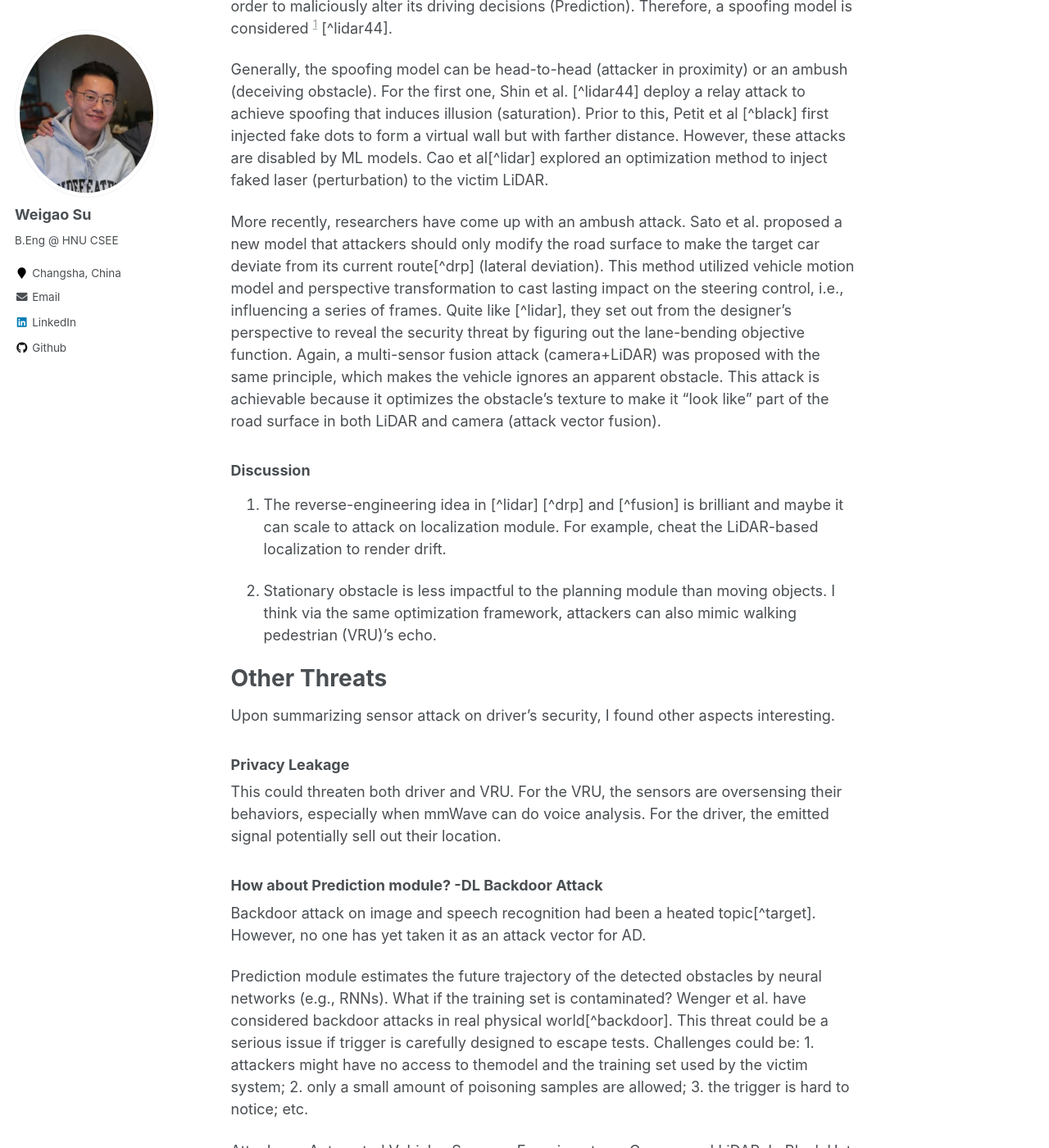
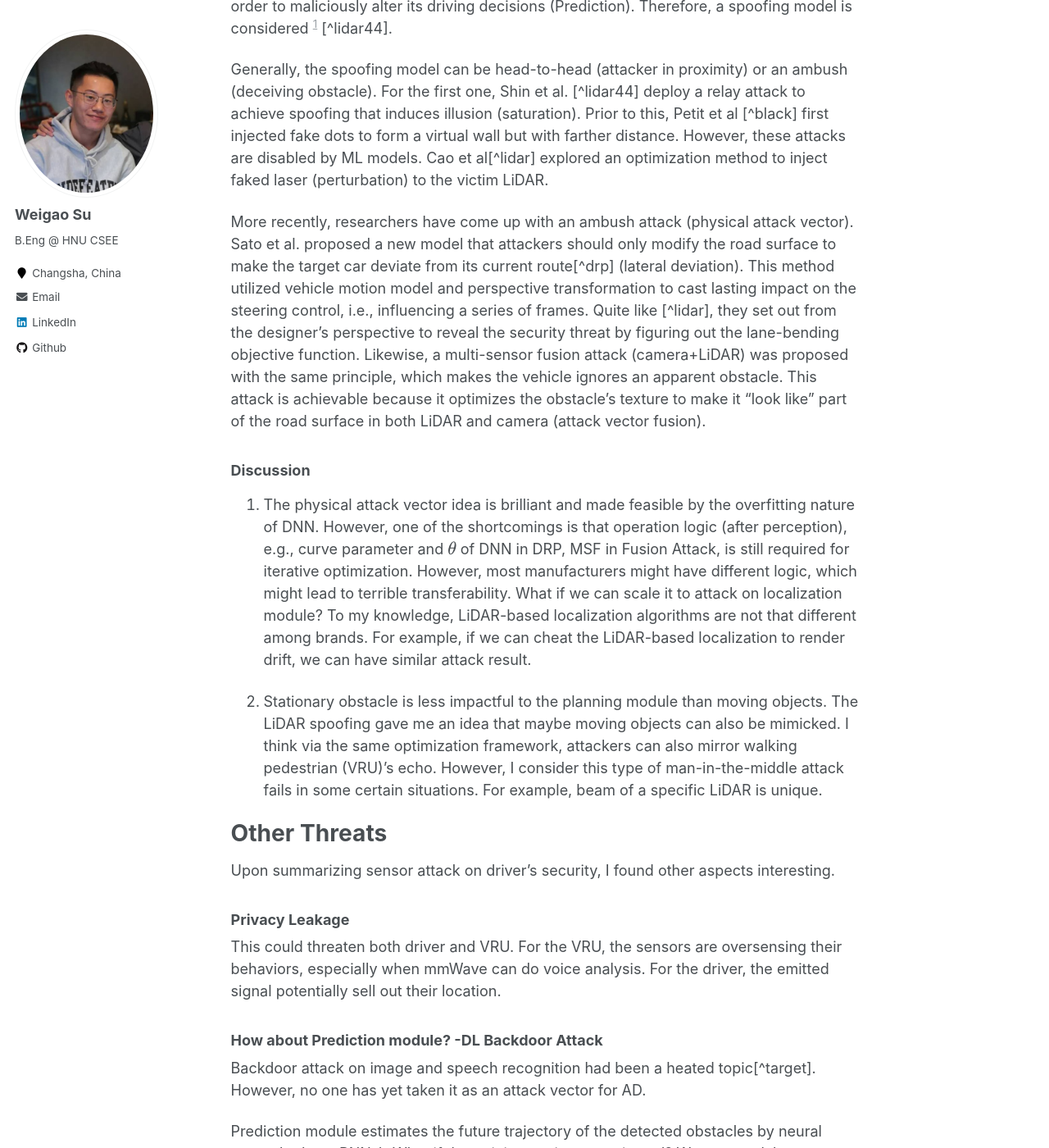
Before and after one commit to wegul/wegul.github.io, a Jekyll site: the page built from _posts/2021-11-15-ADSecurity.md, in a window 1280 px wide and 1400 px high, scrolled down 1143 px. Shown: the whole window at 82% size. Built offline with Jekyll 4.4.1, drawn with Linux system fonts in a browser that asks for light colours; formulas are drawn with MathJax 3; some of the changed text lies outside the part shown.

Commit message:
Update 2021-11-15-ADSecurity.md

```diff
--- a/_posts/2021-11-15-ADSecurity.md
+++ b/_posts/2021-11-15-ADSecurity.md
@@ -11,16 +11,15 @@ tags:
 
 Background
 ===
-People have started to take autonomous vehicles to trials and are moving towards the plan for larger deployment. However, security is an important consideration. There has been an increasing interest in the attacks and defences as ADs are getting ready for roads. In this post, I am to organize and discuss several methods of sensor attack and propose some areas that have yet to be discovered.
+People have started taking autonomous vehicles to trials and moving towards the plan for larger deployment. However, security is an important consideration. There has been an increasing interest in the attacks and defences as ADs are getting ready for roads. Though many attacks make AD produce wrong decisions, sensor attack is the most direct and easy-to-deploy threat. In this post, I am to organize and discuss several methods of sensor attack and propose some areas that have yet to be discovered.
 
 
 Sensor Attack
 ===
 ### Motivation
-Roughly, AV action is determined by the workflow: Perception+Localization->Prediction->Planning->Control. Among these, I think Perception+Localization->Prediction could be seen as the soft point. Because on the one hand, Perception and Localization highly rely on information gained in real-time, which could be deceiving.
-Prediction is data-driven
+Roughly, AV action is determined by the workflow: Perception+Localization->Prediction->Planning->Control. Among these, I think Perception+Localization->Prediction could be seen as the soft point. Because data-driven Perception and Localization highly rely potentially deceiving information gained in real-time.
 
- Below I first introduce the three modules before illustrating their vulnerabilities respectively.
+ Below I first introduce the three modules before illustrating their vulnerabilities.
 
 **Perception:** processes LiDAR, camera, and radar inputs to detect obstacles. Usually multiple object detection is adopted to avoid false detection.
 
@@ -33,14 +32,14 @@ Intuitively, to cause impactful security consequence, the attack goal is usually
 
 Generally, the spoofing model can be head-to-head (attacker in proximity) or an ambush (deceiving obstacle). For the first one, Shin et al. [^lidar44] deploy a relay attack to achieve spoofing that induces illusion (saturation). Prior to this, Petit et al [^black] first injected fake dots to form a virtual wall but with farther distance. However, these attacks are disabled by ML models. Cao et al[^lidar] explored an optimization method to inject faked laser (perturbation) to the victim LiDAR.
 
-More recently, researchers have come up with an ambush attack. Sato et al. proposed a new model that attackers should only modify the road surface to make the target car deviate from its current route[^drp] (lateral deviation). This method utilized vehicle motion model and perspective transformation to cast lasting impact on the steering control, i.e., influencing a series of frames. Quite like [^lidar], they set out from the designer's perspective to reveal the security threat by figuring out the lane-bending objective function. Again, a multi-sensor fusion attack (camera+LiDAR) was proposed with the same principle, which makes the vehicle ignores an apparent obstacle. This attack is achievable because it optimizes the obstacle's texture to make it "look like" part of the road surface in both LiDAR and camera (attack vector fusion).
+More recently, researchers have come up with an ambush attack (physical attack vector). Sato et al. proposed a new model that attackers should only modify the road surface to make the target car deviate from its current route[^drp] (lateral deviation). This method utilized vehicle motion model and perspective transformation to cast lasting impact on the steering control, i.e., influencing a series of frames. Quite like [^lidar], they set out from the designer's perspective to reveal the security threat by figuring out the lane-bending objective function. Likewise, a multi-sensor fusion attack (camera+LiDAR) was proposed with the same principle, which makes the vehicle ignores an apparent obstacle. This attack is achievable because it optimizes the obstacle's texture to make it "look like" part of the road surface in both LiDAR and camera (attack vector fusion).
 
 
 
 ### Discussion
-1. The reverse-engineering idea in [^lidar] [^drp] and [^fusion] is brilliant and maybe it can scale to attack on localization module. For example, cheat the LiDAR-based localization to render drift.
+1. The physical attack vector idea is brilliant and made feasible by the overfitting nature of DNN. However, one of the shortcomings is that operation logic (after perception), e.g., curve parameter and $\theta$ of DNN  in DRP, MSF in Fusion Attack, is still required for iterative optimization. However, most manufacturers might have different logic, which might lead to terrible transferability. What if we can scale it to attack on localization module? To my knowledge, LiDAR-based localization algorithms are not that different among brands. For example, if we can cheat the LiDAR-based localization to render drift, we can have similar attack result.
 
-2. Stationary obstacle is less impactful to the planning module than moving objects. I think via the same optimization framework, attackers can also mimic walking pedestrian (VRU)'s echo.
+2. Stationary obstacle is less impactful to the planning module than moving objects. The LiDAR spoofing gave me an idea that maybe moving objects can also be mimicked. I think via the same optimization framework, attackers can also mirror walking pedestrian (VRU)'s echo. However, I consider this type of man-in-the-middle attack fails in some certain situations. For example, beam of a specific LiDAR is unique.
 
 Other Threats
 ===
@@ -54,8 +53,7 @@ This could threaten both driver and VRU. For the VRU, the sensors are oversensin
 ### How about Prediction module? -DL Backdoor Attack
 Backdoor attack on image and speech recognition had been a heated topic[^target]. However, no one has yet taken it as an attack vector for AD.
 
-Prediction module estimates the future trajectory of the detected obstacles by neural networks (e.g., RNNs). What if the training set is contaminated? Wenger et al. have considered backdoor attacks in real physical world[^backdoor]. This threat could be a serious issue if trigger is carefully designed to escape tests.
-Challenges could be:  1. attackers might have no access to themodel and the training set used by the victim system; 2. only a small amount of poisoning samples are allowed; 3. the trigger is hard to notice; etc.
+Prediction module estimates the future trajectory of the detected obstacles by neural networks (e.g., RNNs). What if the training set is contaminated? Wenger et al. have considered backdoor attacks in real physical world[^backdoor]. This threat could be a serious issue if trigger is carefully designed to escape tests. Unlike aforementioned "invisible obstacle", this threat is stealthier as attackers don't even have to make up something that might be suspicious. Nevertheless, challenges could be:  1. attackers might have no access to the model and the training set used by the victim system; 2. only a small amount of poisoning samples are allowed; 3. the trigger is hard to notice; etc.
 
 
 
```
